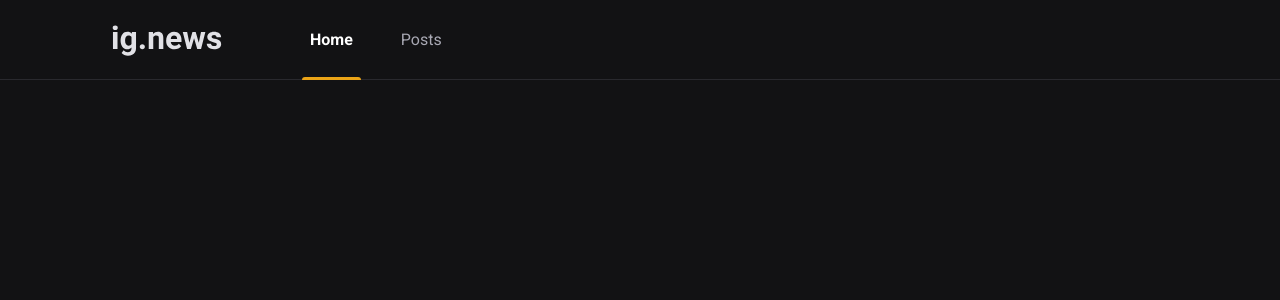
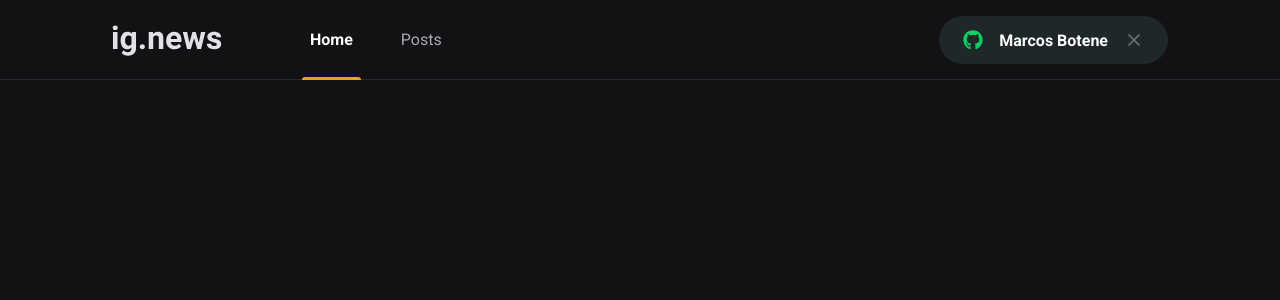
Before and after one commit to MarcosJBM/ignews, a Next.js app: page / in a window 1280 px wide. Shown: the top 300 px of the page. Built offline with nearby package versions, Linux system fonts and the light colour scheme.

Commit message:
feat: using sign in button in header

```diff
--- a/src/components/header/index.tsx
+++ b/src/components/header/index.tsx
@@ -1,3 +1,4 @@
+import { SignInButton } from '../sign-in-button';
 import styles from './styles.module.scss';
 
 export function Header() {
@@ -12,6 +13,8 @@ export function Header() {
           </a>
           <a href=''>Posts</a>
         </nav>
+
+        <SignInButton />
       </div>
     </header>
   );
--- a/src/components/header/styles.module.scss
+++ b/src/components/header/styles.module.scss
@@ -64,4 +64,8 @@
       }
     }
   }
+
+  button {
+    margin-left: auto;
+  }
 }
--- a/src/styles/global.scss
+++ b/src/styles/global.scss
@@ -10,6 +10,7 @@
   --gray-100: #e1e1e6;
   --gray-300: #a8a8b3;
   --gray-800: #29292e;
+  --gray-850: #1f2729;
   --gray-900: #121214;
 
   --cyan-500: #61dafb;
```
